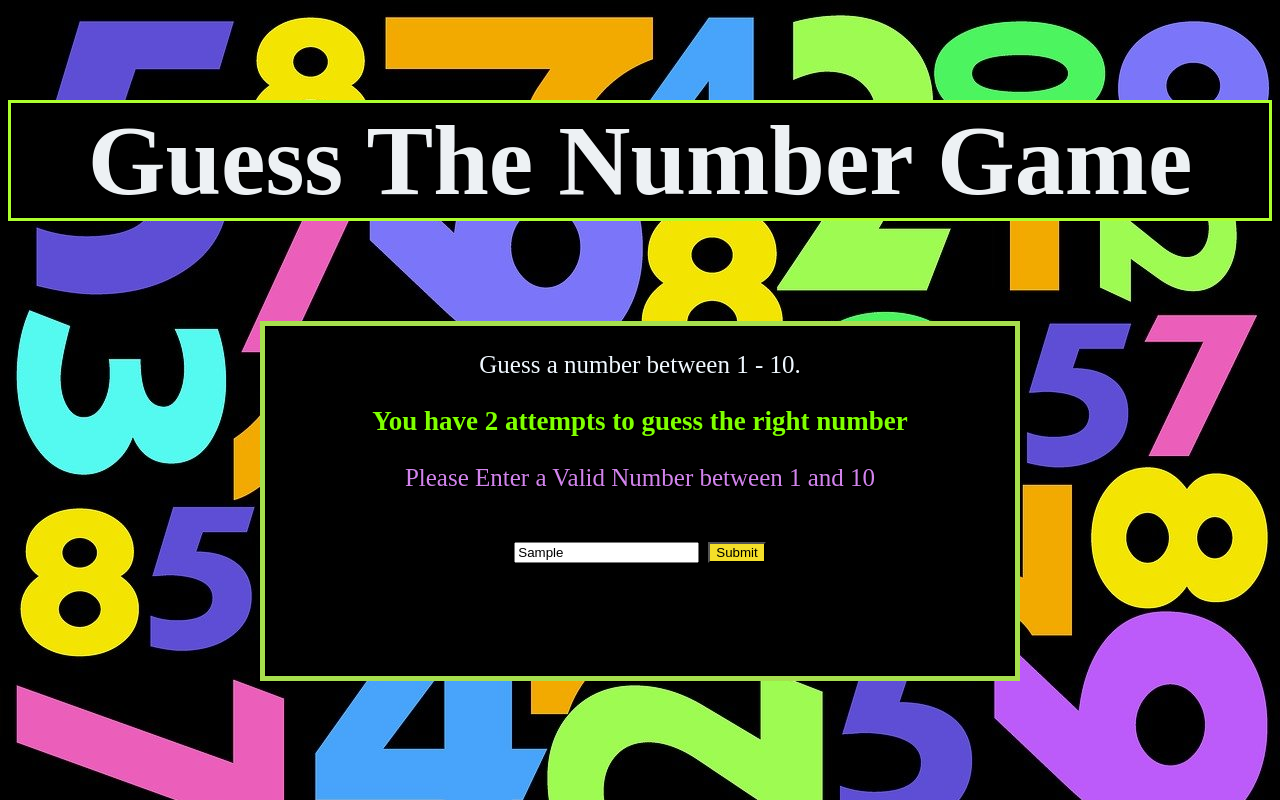
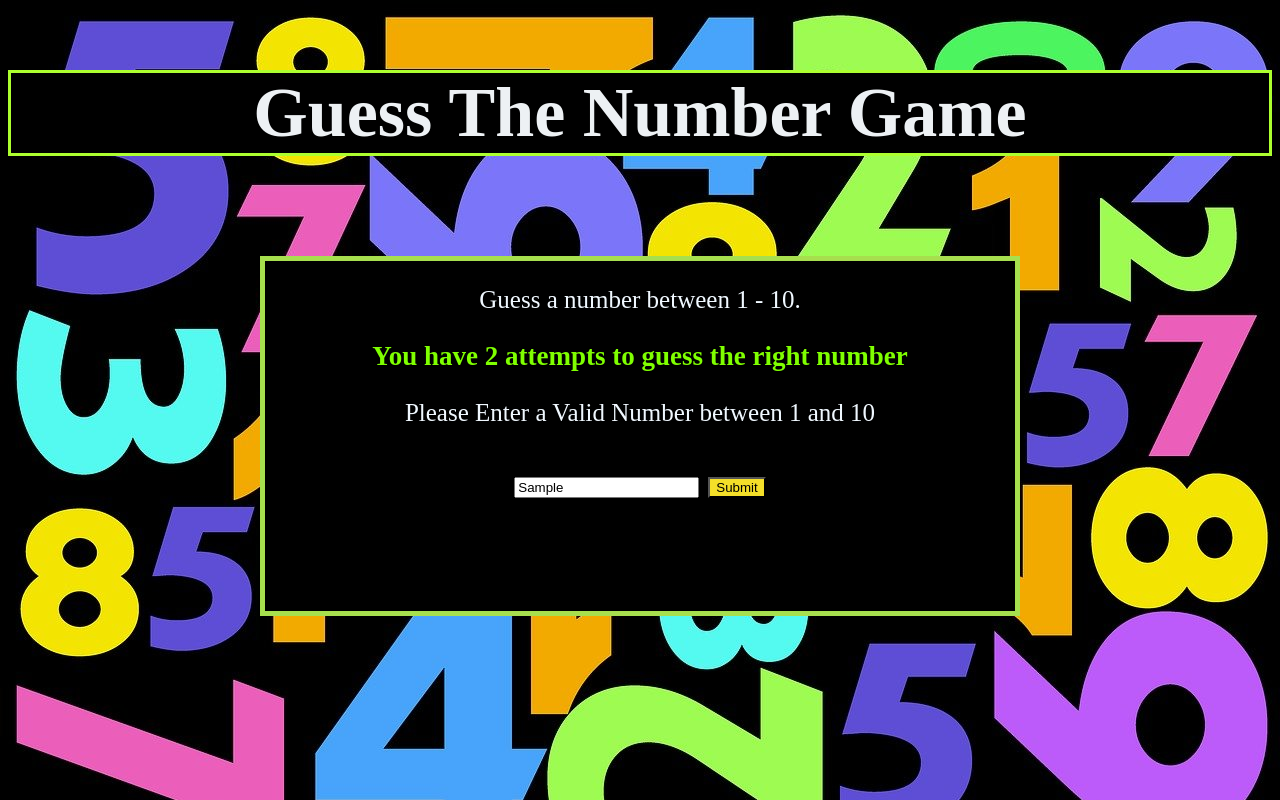
Before and after one commit to Nissichandana/guessingGame, a plain HTML site: page NGG.html in a window 1280 px wide. Both pictures are taken after typing "Sample" into the empty fields and a click on the button "Submit". Drawn offline with Linux system fonts and the light colour scheme.

Commit message:
final-Commit-Without-Livelink

```diff
--- a/NGG.css
+++ b/NGG.css
@@ -1,5 +1,5 @@
 body{
-    background-image:url("bg-nu-light.jpg") ;
+    background-image:url("bg-nu-light-1.jpg") ;
 }
 
 #container{
@@ -31,7 +31,7 @@ p{
 
 }
 #heading{
-    font-size: 100px;
+    font-size: 70px;
     font-weight: bold;
     color: rgb(237, 241, 244);
     text-align: center;
@@ -46,12 +46,3 @@ p{
     color: chartreuse;
     font-weight: bold;
 }
-
-#restartBtn{
-    position: absolute;
-    top: auto;
-
-
-
-
-}
--- a/NGG.html
+++ b/NGG.html
@@ -13,8 +13,8 @@
 
         <p> Guess a number between 1 - 10.</p>
         <p id = attempts> You have 3 attempts to guess the right number</p>
-        <p id = "outPutText"><strong> Enter a number</strong></p>
-        <input type = "text" id="userInput">
+        <p id = "textBox"><strong> Enter a number </strong></p>
+        <input type = "text" id="playerInput">
         <button id="btn">Submit</button>
 
         <!-- <button id="restartBtn">Restart</button> -->
--- a/NGG.js
+++ b/NGG.js
@@ -1,22 +1,22 @@
 
-let btn = document.getElementById('btn');;
-let outPut = document.getElementById('outPutText');;
+let button = document.getElementById('btn');
+let outPut = document.getElementById('textBox');
 let attemNumber = document.getElementById('attempts');
-let number = 0;
+let rndNumber = 0;
 let noOfAttempts = 0;
 
 function initPage() {
-    btn = document.getElementById('btn');
-    outPut = document.getElementById('outPutText');
-    attemNumber = document.getElementById('attempts')
-    number = [Math.floor(Math.random() * 10) + 1];
-    console.log("Actual Number inside init function: "+number);
+    button = document.getElementById('btn');
+    outPut = document.getElementById('textBox');
+    attemNumber = document.getElementById('attempts');
+    rndNumber = [Math.floor(Math.random() * 10) + 1];
+    console.log("Actual Number inside init function: "+rndNumber);
     noOfAttempts = 3;
-    outPut.innerHTML = "Enter A Number"
+    outPut.innerHTML = " Enter Number ";
     attemNumber.innerHTML = "You have 3 attempts to guess the right number";
-    userInput.value = "";
-    userInput.focus();
-    //location.reload();
+    playerInput.value = "";
+    playerInput.focus();
+
 }
 // let userMsg = " "
 
@@ -29,41 +29,47 @@ function initPage() {
 //     guessField.focus();
 //     console.log("randNumGenerated = " + randNumGenerated);
 // }
-
-btn.addEventListener('click', function guessNum() {
-    let input = document.getElementById('userInput').value;
+let input = document.getElementById("playerInput");
+input.addEventListener("keypress",function(event){
+    if(event.key === "Enter"){
+        event.preventDefault();
+        document.getElementById("btn").click();
+    }
+})
+button.addEventListener('click', function numGuess() {
+    let input = document.getElementById('playerInput').value;
     console.log("number of attempts " + noOfAttempts);
     let guessed = false;
 
     if (noOfAttempts > 0) {
-        console.log("number: " + number);
-        console.log("Entered Numebr: "+input+"  Actual Num: "+number);
+        console.log("number: " + rndNumber);
+        console.log("Entered Numebr: "+input+"  Actual Num: "+rndNumber);
+
         if (isNaN(input) || input < 1 || input > 10) {
             console.log("2....");
             outPut.innerHTML = "Please Enter a Valid Number between 1 and 10";
             noOfAttempts--;
             attemNumber.innerHTML = "You have " + noOfAttempts + " attempts to guess the right number";
 
-        } else if (input == number) {
+        } else if (input == rndNumber) {
             console.log("3....");
-            outPut.innerHTML = `You guessed it right, the number was ${number} !`;
+            outPut.innerHTML = `You guessed it right, the number was ${rndNumber} !`;
             noOfAttempts--;
-            attemNumber.innerHTML = "YEPEEE....the number was " + number + " ! ";
+            attemNumber.innerHTML = "YEPEEE.... ";
             setTimeout(()=> {
                 initPage();
-                //document.getElementById("result").innerHTML = "Hello, I am here";
              }
              ,5000);
             guessed = true;
 
 
-        } else if (parseInt(input) < parseInt(number)) {
+        } else if (parseInt(input) < parseInt(rndNumber)) {
             console.log("4....");
             outPut.innerHTML = `you guessed too low!`;
             noOfAttempts--;
             attemNumber.innerHTML = "You have " + noOfAttempts + " attempts to guess the right number";
 
-        } else if (parseInt(input) > parseInt(number)) {
+        } else if (parseInt(input) > parseInt(rndNumber)) {
             console.log("5....");
             outPut.innerHTML = 'you guessed too high';
             noOfAttempts--;
@@ -71,10 +77,9 @@ btn.addEventListener('click', function guessNum() {
         }
     }
     if (noOfAttempts == 0 && !guessed) {
-        attemNumber.innerHTML = "You are out of attempts. Original number was " + number;
+        attemNumber.innerHTML = "You are out of attempts. Original number was " + rndNumber;
         setTimeout(()=> {
             initPage();
-            //document.getElementById("result").innerHTML = "Hello, I am here";
          }
          ,5000);
     }
```
Also changed, not shown: background.jpg (deleted), bg-nu-light-1.jpg (renamed from bg-nu-light.jpg), flowchart-pic.jpeg (added), wireframe.jpeg (added), 1 other file.
